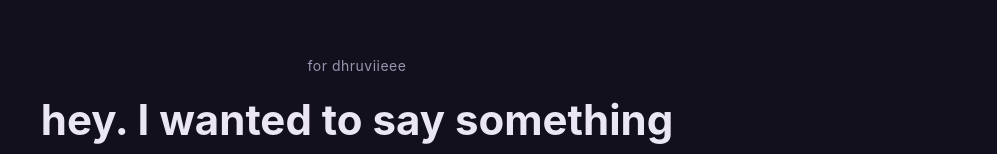
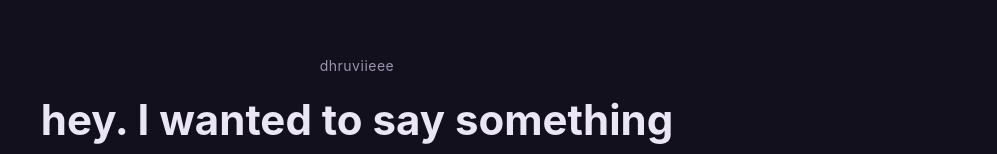
Before and after one commit to ktg17/feelsorry, a React (Vite) app: page / in a window 1280 px wide. Shown: the part 122-276 px from the top of the page, without its empty margins (283-1280 px from the left). Built offline with nearby package versions, Linux system fonts and the light colour scheme.

Commit message:
fix: src/pages/Home.jsx

```diff
--- a/src/pages/Home.jsx
+++ b/src/pages/Home.jsx
@@ -6,7 +6,7 @@ export default function Home() {
       alignItems: 'center', justifyContent: 'center', minHeight: '85vh', textAlign: 'center' }}>
 
       <p style={{ color: 'var(--muted)', fontSize: 14, marginBottom: 18, letterSpacing: 0.5 }}>
-        for dhruviieee
+        dhruviieee
       </p>
 
       <h1 className="h1" style={{ marginBottom: 18 }}>
```
